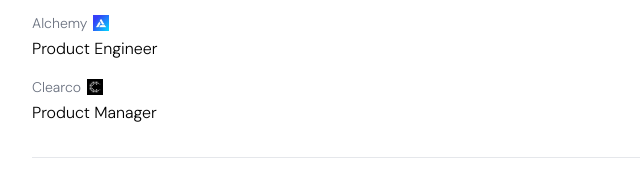
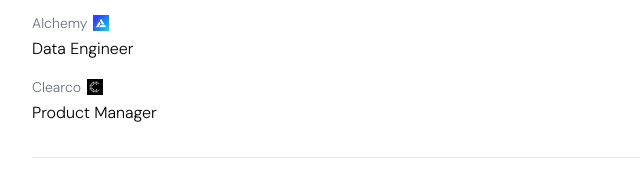
Before and after one commit to nstrike2/personal-website, a website: page work.html in a window 1280 px wide. Shown: the part 195-382 px from the top of the page, 296-936 px from the left. Drawn offline with nearby package versions, Linux system fonts and the light colour scheme.

Commit message:
correcting job title

```diff
--- a/work.html
+++ b/work.html
@@ -94,7 +94,7 @@
               >
               <span class="custom-icon alchemy-icon"></span>
             </div>
-            <div class="text-black">Product Engineer</div>
+            <div class="text-black">Data Engineer</div>
           </div>
           <div>
             <div class="flex items-center text-gray-500 mb-1 text-sm">
```
